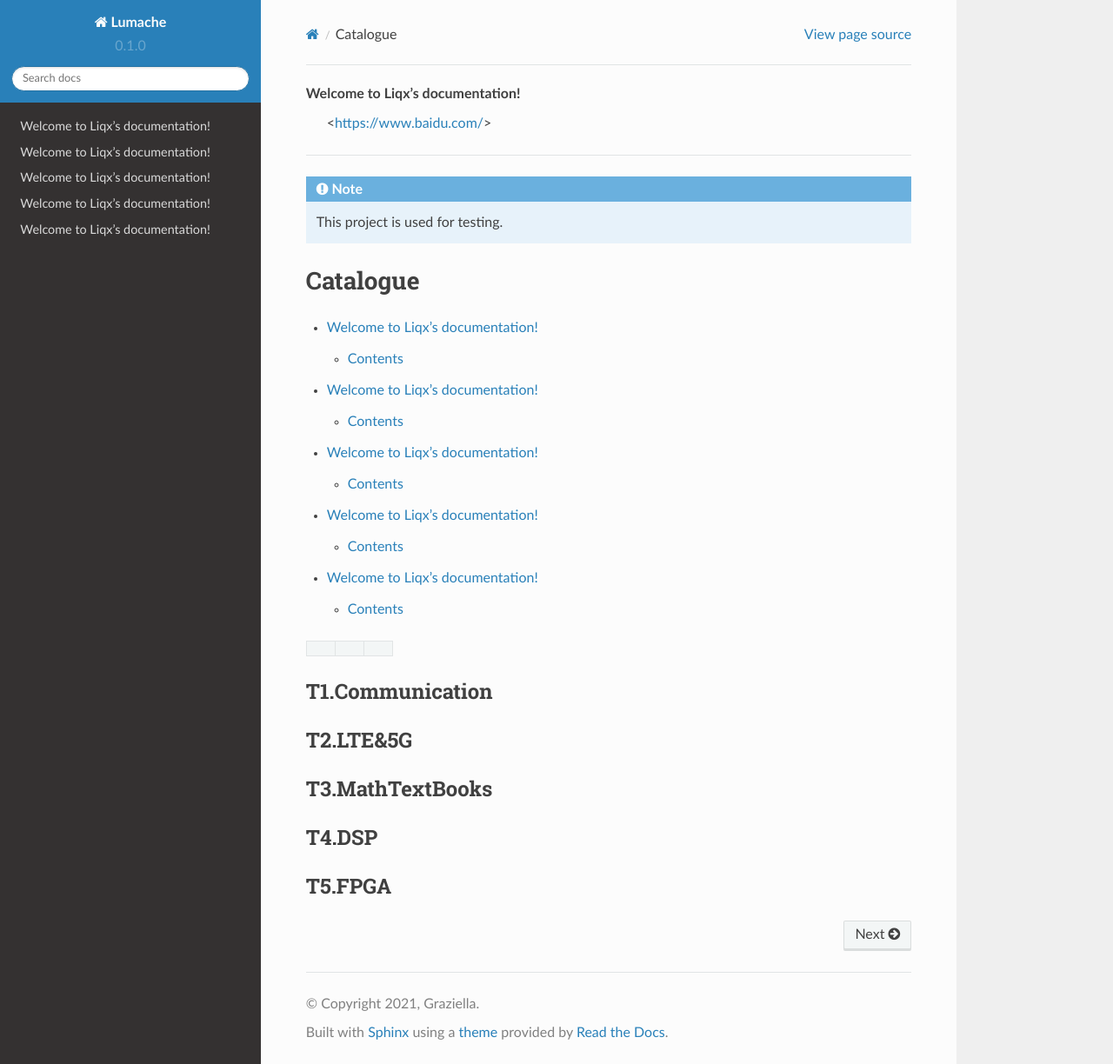
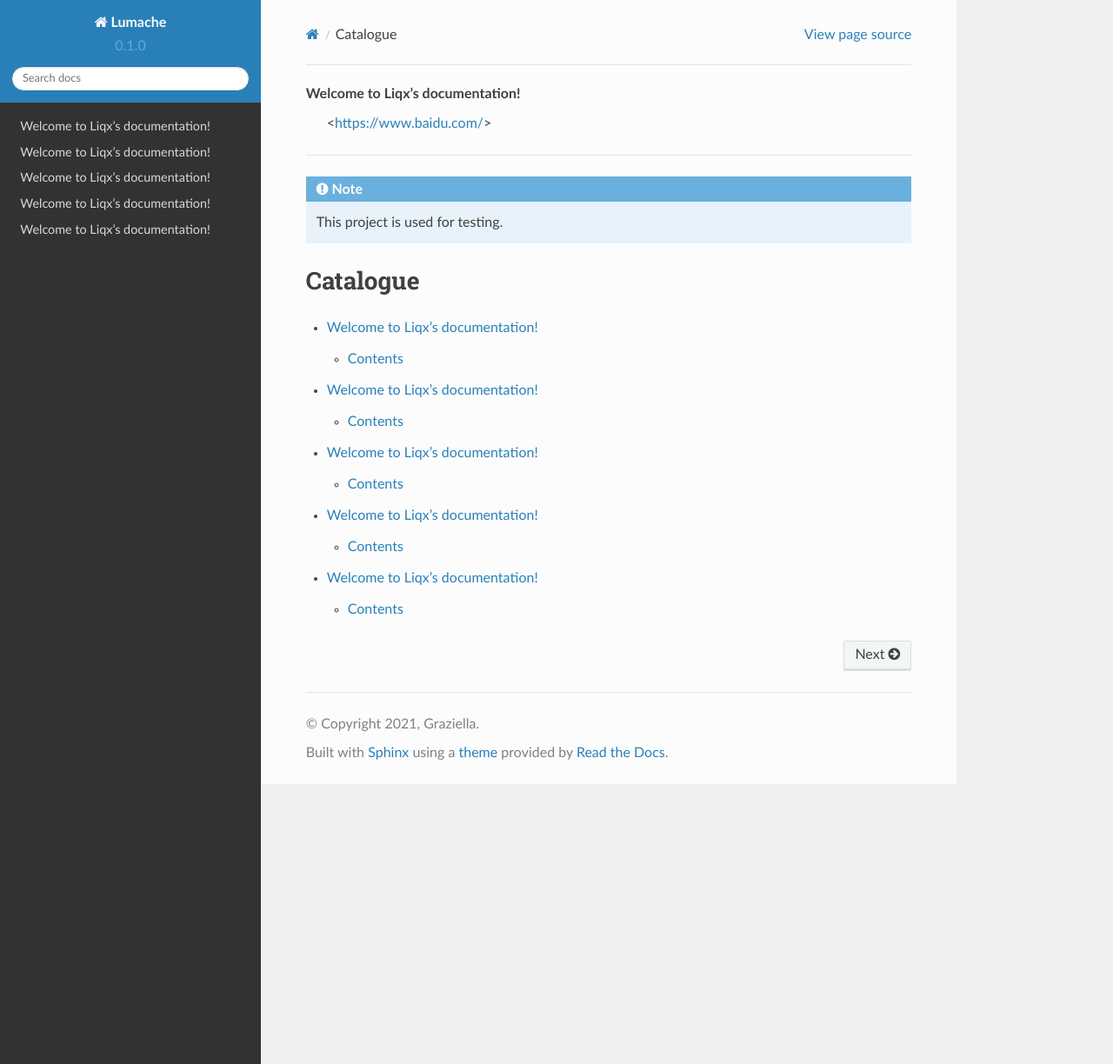
Before and after one commit to QIUXUE2020/learning, a Sphinx documentation site: the page built from docs/source/index.rst, in a window 1280 px wide and 1224 px high. Shown: the whole window at 87% size. Built offline with Sphinx 7.4.7 and the Read the Docs theme 2.0.0, drawn with Linux system fonts in a browser that asks for light colours; pages that are not in the unit, such as notebooks, are missing from menus.

Commit message:
Update index.rst

```diff
--- a/docs/source/index.rst
+++ b/docs/source/index.rst
@@ -16,22 +16,3 @@ Catalogue
    MathTextBooks
    DSP
    FPGA
-
-==== ============================================ =======================
-
-==== ============================================ =======================
-
-T1.Communication
---------------------------------------
-
-T2.LTE&5G
---------------------------------------
-
-T3.MathTextBooks
---------------------------------------
-
-T4.DSP
---------------------------------------
-
-T5.FPGA
---------------------------------------
```
